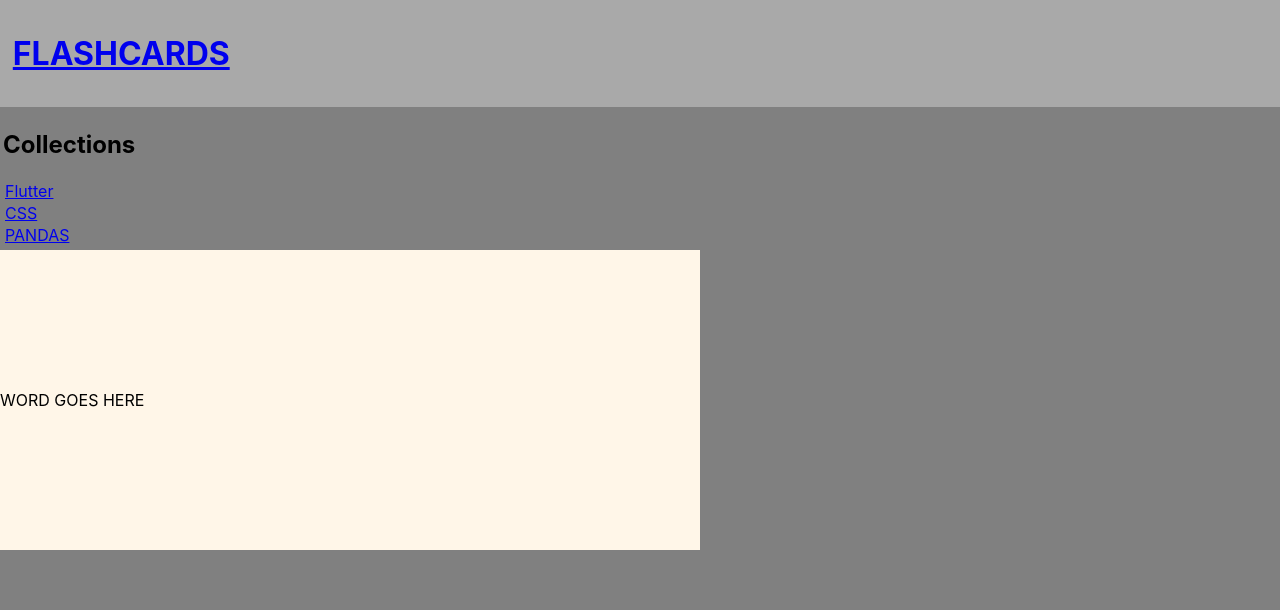
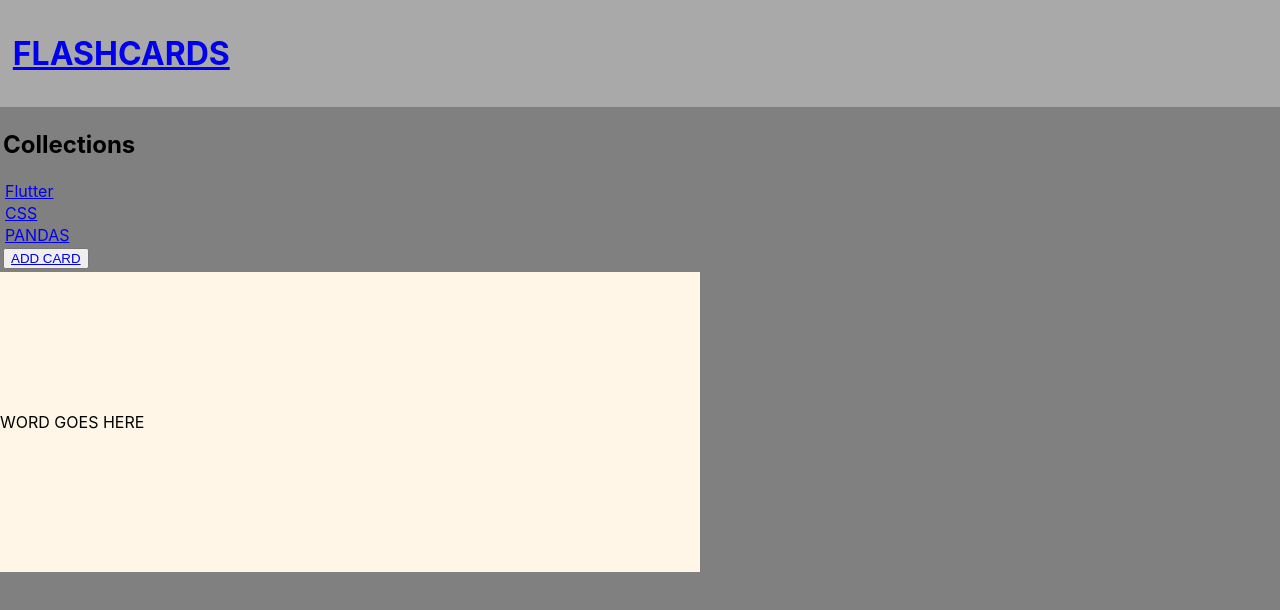
Before and after one commit to natalievmedrano/FlashCards, a React (Create React App) app: page / in a window 1280 px wide. Shown: the top 610 px of the page. Built offline with nearby package versions, Linux system fonts and the light colour scheme.

Commit message:
changed background colors + added new card button

```diff
--- a/src/App.css
+++ b/src/App.css
@@ -52,9 +52,13 @@ body{
   display: flex;
   align-items: center;
   text-align: center;
-
   background-color: gray;
   background-color: #FFF6E8;
   height: 300px;
   width: 700px;
 }
+
+
+.add{
+  margin-right: auto;
+}
--- a/src/App.jsx
+++ b/src/App.jsx
@@ -1,13 +1,18 @@
-import React, {useState} from 'react';
+import React, {useState,useEffect} from 'react';
 import './App.css';
 import Header from './Components/Header/Header';
 import SideBar from './Components/SideBar/Sidebar';
 //import Card from './Components/Card/Card';
 import CardContainer from './Components/CardContainer/CardContainer';
-
+import axios from 'axios';
 
 function App() {
   const[flashcards,setFlashCards] = useState(SampleApp)
+
+  useEffect(()=>{
+
+  },[])
+
   return (
     <div>
      <Header/>
--- a/src/Components/SideBar/Sidebar.jsx
+++ b/src/Components/SideBar/Sidebar.jsx
@@ -7,6 +7,7 @@ const SideBar = ({}) => {
                 <tr><a href="http://127.0.0.1:8000/api/collections/1/">Flutter</a></tr>
                 <tr><a href="http://127.0.0.1:8000/api/collections/2/">CSS</a></tr>
                 <tr><a href="http://127.0.0.1:8000/api/collections/3/">PANDAS</a></tr>
+                <button> <a href="http://127.0.0.1:8000/api/collections/2/cards/"> ADD CARD</a></button>
             </td>
         </table>
     )
```
